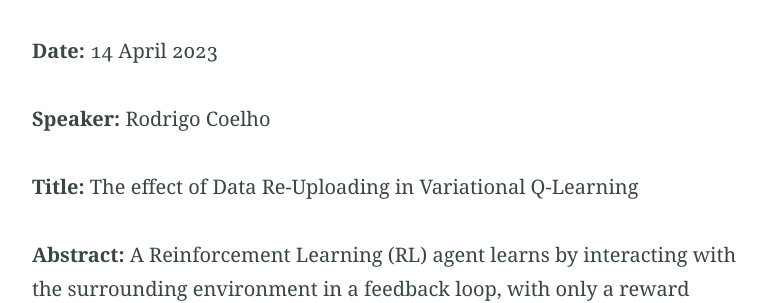
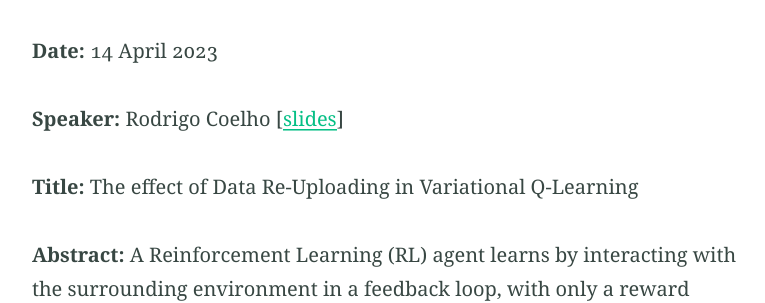
Before and after one commit to quantum-um/quantum-um.github.io, a Jekyll site: the page built from seminars.md, in a window 1280 px wide and 900 px high, scrolled down 1291 px. Shown: the part 155-458 px from the top of the window, without its empty margins (251-1016 px from the left). Built offline with Jekyll 4.4.1, drawn with Linux system fonts in a browser that asks for light colours.

Commit message:
Added Rodrigo's slides

```diff
--- a/seminars.md
+++ b/seminars.md
@@ -41,6 +41,7 @@ susceptibility to noise.
 
 **Speaker:**
 Rodrigo Coelho
+[[slides]({{ site.url }}/slides/Presentation_Quantum.pdf)]
 
 **Title:**
 The effect of Data Re-Uploading in Variational Q-Learning
```
Also changed, not shown: 14 other files.
